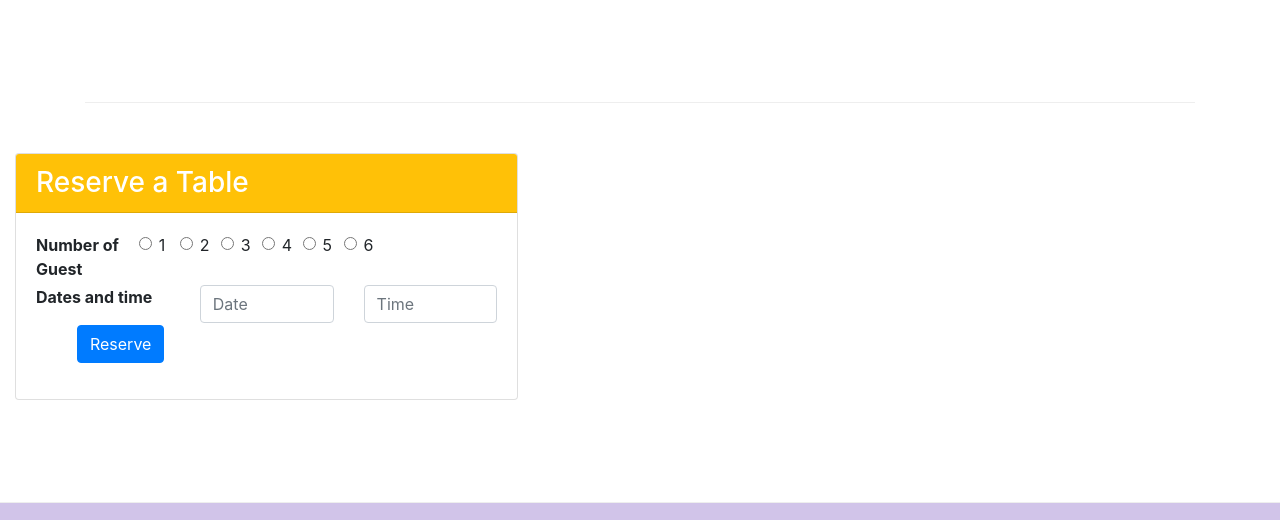
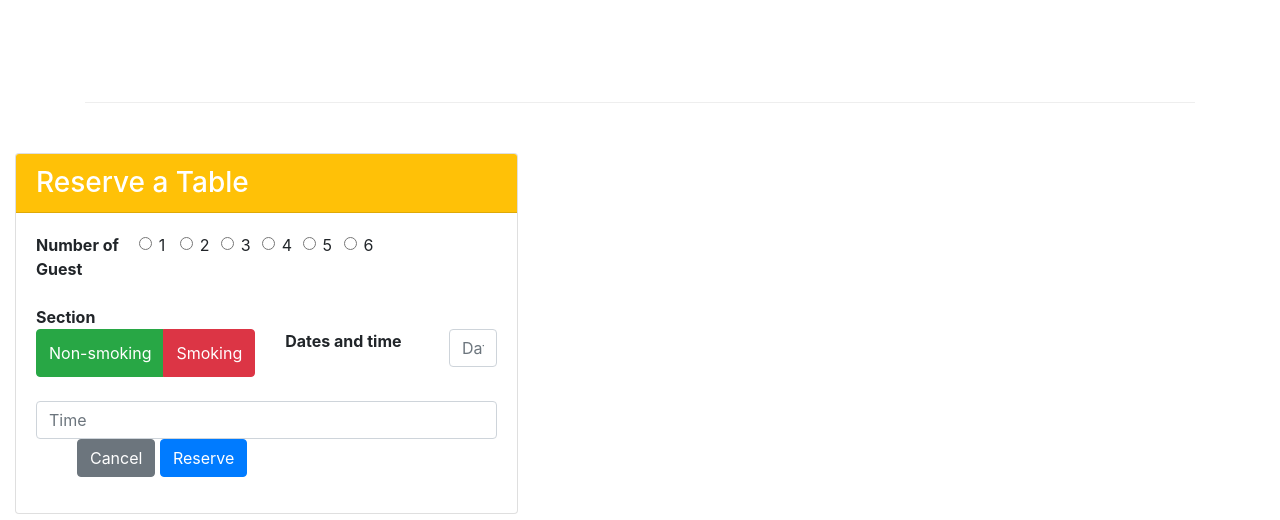
Before and after one commit to SamsonAyodele/Bootstrap4, a website: page index.html in a window 1280 px wide. Shown: the part 1832-2352 px from the top of the page. Drawn offline with nearby package versions, Linux system fonts and the light colour scheme.

Commit message:
Reserve form

```diff
--- a/index.html
+++ b/index.html
@@ -193,14 +193,19 @@
                 <h3 class="card-header bg-warning text-white" id="Reserve">Reserve a Table</h3>
                 <div class="card-body">
                     <dl class="row">
-                        <dt class="col-6 col-md-3 mb-1">Number of Guest</dt>
-                        <dd class="col-1"><input class="form-check-input" type="radio" value="option1">1</dd>
-                        <dd class="col-1"><input class="form-check-input" type="radio" value="option2">2</dd>
-                        <dd class="col-1"><input class="form-check-input" type="radio" value="option3">3</dd>
-                        <dd class="col-1"><input class="form-check-input" type="radio" value="option4">4</dd>
-                        <dd class="col-1"><input class="form-check-input" type="radio" value="option5">5</dd>
-                        <dd class="col-1"><input class="form-check-input" type="radio" value="option6">6</dd>
-                        <dt class="col-6 col-md-4 mb-3">Dates and time</dt>
+                        <dt class="col-6 col-md-3 mb-4">Number of Guest</dt>
+                        <dd class="col-1"><input class="form-check-input" name="options" type="radio" autocomplete="off" value="option1">1</dd>
+                        <dd class="col-1"><input class="form-check-input" name="options" type="radio" autocomplete="off" value="option2">2</dd>
+                        <dd class="col-1"><input class="form-check-input" name="options" type="radio" autocomplete="off" value="option3">3</dd>
+                        <dd class="col-1"><input class="form-check-input" name="options" type="radio" autocomplete="off" value="option4">4</dd>
+                        <dd class="col-1"><input class="form-check-input" name="options" type="radio" autocomplete="off" value="option5">5</dd>
+                        <dd class="col-1"><input class="form-check-input" name="options" type="radio" autocomplete="off" value="option6">6</dd>
+                        <dt class="col-6">Section</dt>
+                        <div class="col-sm mb-4 btn-group btn-group-toggle" data-toggle="button">
+                            <button type="radio" class="btn btn-success">Non-smoking</button>
+                            <button type="radio" class="btn btn-danger">Smoking</button>
+                        </div>
+                        <dt class="col-6 col-md-4 mb-5">Dates and time</dt>
                         <div class="col-sm">
                             <input type="text" class="form-control" id="Date" name="Date" placeholder="Date">
                         </div>
@@ -208,6 +213,7 @@
                             <input type="text" class="form-control" id="Time" name="Time" placeholder="Time">
                         </div>
                             <div class="offset-1 col-md-10">
+                                <button type="cancel" class="btn btn-secondary">Cancel</button>
                                 <button type="submit" class="btn btn-primary">Reserve</button>
                             </div>
                         </div>
```
